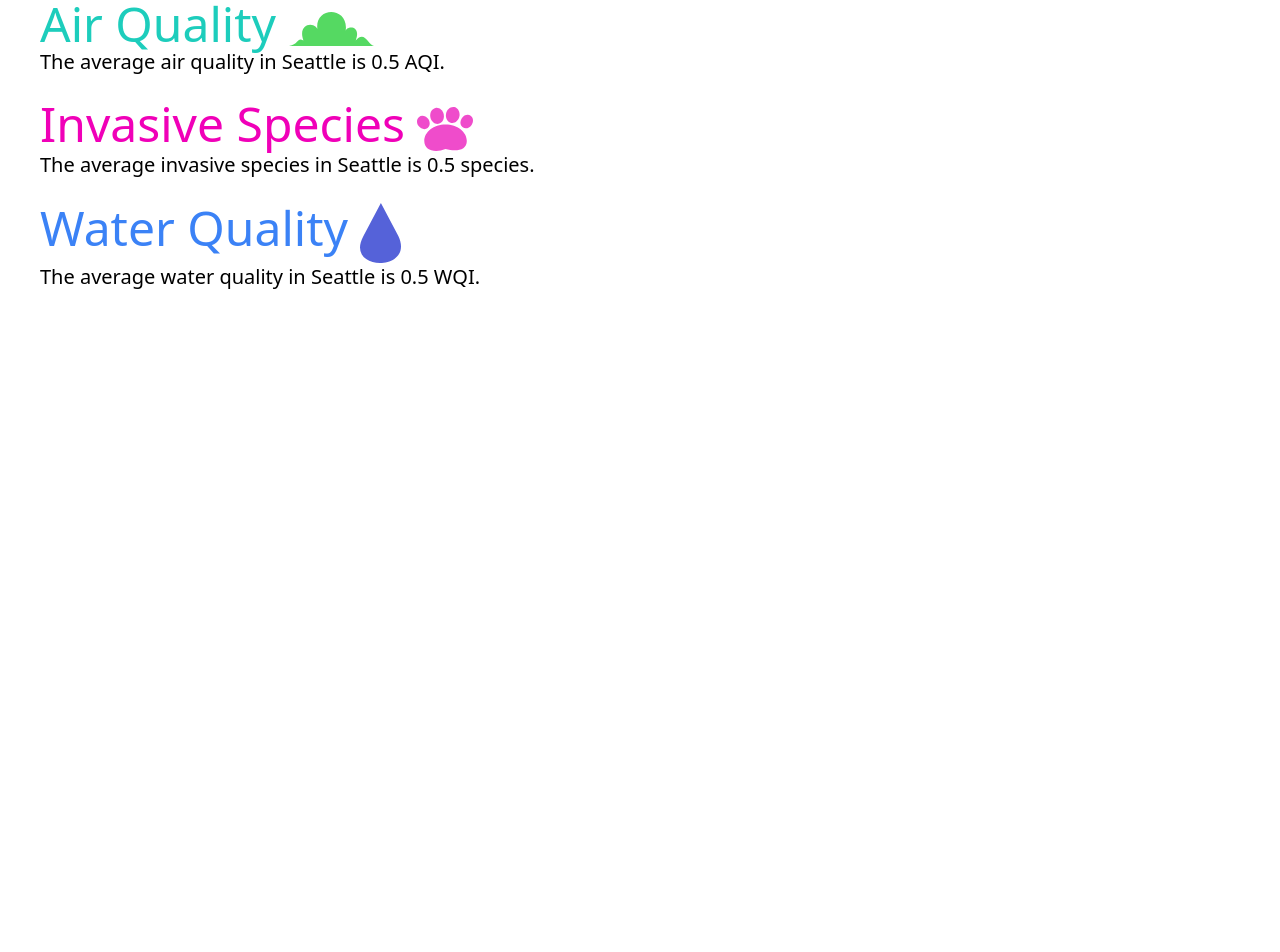
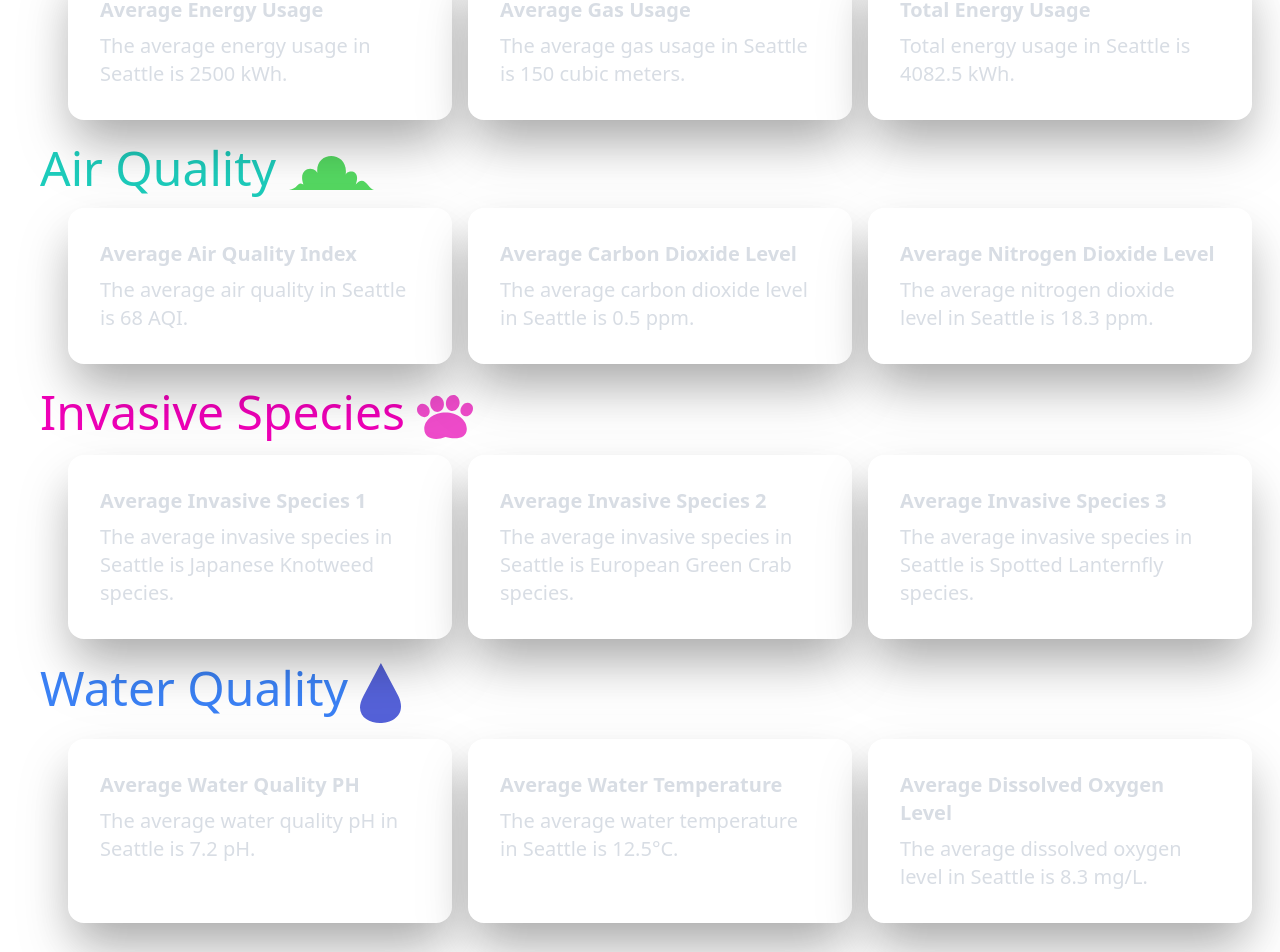
Before and after one commit to mjh316/hackpnwjune, a SvelteKit app: page /localData in a window 1280 px wide. Shown: the part 954-1906 px from the top of the page. Before the commit the page ends 1520 px from the top, so only its background shows below. Built offline with nearby package versions, Linux system fonts and the light colour scheme.

Commit message:
Added cards +data to local data page

```diff
--- /dev/null
+++ b/src/components/Card.svelte
@@ -0,0 +1,13 @@
+<script lang="ts">
+	export let title: string;
+	export let description: string;
+</script>
+
+<div class="card w-96 bg-base-100 shadow-2xl drop-shadow-2xl text-neutral-content">
+	<div class="card-body">
+		<h2 class="card-title">{title}</h2>
+		<p class="text-xl">
+			{description}
+		</p>
+	</div>
+</div>
--- a/src/routes/localData/+page.svelte
+++ b/src/routes/localData/+page.svelte
@@ -3,35 +3,53 @@
 		city: 'Seattle',
 		state: 'WA',
 		energyData: {
-			energyUsage: 0.5,
-			energyCost: 0.5,
-			energySource: 'solar',
-			energySourcePercentage: 0.5,
-			energySourceCost: 0.5,
-			energySourceEmissions: 0.5,
-			energySourceEmissionsPercentage: 0.5,
-			energySourceEmissionsCost: 0.5
+			location: 'Seattle, WA',
+			timestamp: '2023-06-01T12:00:00Z',
+			electricity_usage_kWh: 2500,
+			gas_usage_m3: 150
 		},
 		airQualityData: {
-			airQuality: 0.5,
-			airQualityCost: 0.5,
-			airQualityEmissions: 0.5,
-			airQualityEmissionsCost: 0.5
+			location: 'Seattle, WA',
+			timestamp: '2023-06-01T12:00:00Z',
+			air_quality_index: 68,
+			pm2_5: 9.8,
+			pm10: 15.2,
+			o3: 45.6,
+			no2: 18.3,
+			so2: 3.2,
+			co: 0.5
 		},
 		invasiveSpeciesData: {
-			invasiveSpecies: 0.5,
-			invasiveSpeciesCost: 0.5,
-			invasiveSpeciesEmissions: 0.5,
-			invasiveSpeciesEmissionsCost: 0.5
+			location: 'Seattle, WA',
+			timestamp: '2023-06-01T12:00:00Z',
+			invasive_species: [
+				{
+					species_name: 'Japanese Knotweed',
+					infestation_area_sq_m: 1500
+				},
+				{
+					species_name: 'European Green Crab',
+					infestation_area_sq_m: 250
+				},
+				{
+					species_name: 'Spotted Lanternfly',
+					infestation_area_sq_m: 100
+				}
+			]
 		},
 		waterQualityData: {
-			waterQuality: 0.5,
-			waterQualityCost: 0.5,
-			waterQualityEmissions: 0.5,
-			waterQualityEmissionsCost: 0.5
+			location: 'Seattle, WA',
+			timestamp: '2023-06-01T12:00:00Z',
+			ph_level: 7.2,
+			temperature_celsius: 12.5,
+			dissolved_oxygen_ppm: 8.3,
+			turbidity_ntu: 5.7,
+			nitrate_mg_per_l: 1.2,
+			phosphate_mg_per_l: 0.5
 		}
 	};
 	let visible = true;
+	import Card from '@/components/Card.svelte';
 	import CircleLink from '@/components/CircleLink.svelte';
 	import { fade } from 'svelte/transition';
 </script>
@@ -95,41 +113,78 @@
 			<h1 class="text-amber-500 lg:text-5xl text-3xl">
 				Energy Usage <img class="inline" src="Energy.svg" alt="Energy Icon" />
 			</h1>
-			<div>
-				<p class="text-xl">
-					The average energy usage in {mockData.city} is {mockData.energyData.energyUsage} kWh.
-				</p>
+			<div class="flex gap-x-4 mt-4 justify-center">
+				<Card
+					title="Average Energy Usage"
+					description={`The average energy usage in ${mockData.city} is ${mockData.energyData.electricity_usage_kWh} kWh.`}
+				/>
+				<Card
+					title="Average Gas Usage"
+					description={`The average gas usage in ${mockData.city} is ${mockData.energyData.gas_usage_m3} cubic meters.`}
+				/>
+				<Card
+					title="Total Energy Usage"
+					description={`Total energy usage in ${mockData.city} is ${
+						mockData.energyData.electricity_usage_kWh + mockData.energyData.gas_usage_m3 * 10.55
+					} kWh.`}
+				/>
 			</div>
 		</div>
 		<div id="airquality">
 			<h1 class="text-accent lg:text-5xl text-3xl">
 				Air Quality <img class="inline" src="Air.svg" alt="Air Icon" />
 			</h1>
-			<div>
-				<p class="text-xl">
-					The average air quality in {mockData.city} is {mockData.airQualityData.airQuality} AQI.
-				</p>
+			<div class="flex gap-x-4 mt-4 justify-center">
+				<Card
+					title={'Average Air Quality Index'}
+					description={`The average air quality in ${mockData.city} is ${mockData.airQualityData.air_quality_index} AQI.`}
+				/>
+				<Card
+					title={'Average Carbon Dioxide Level'}
+					description={`The average carbon dioxide level in ${mockData.city} is ${mockData.airQualityData.co} ppm.`}
+				/>
+				<Card
+					title={'Average Nitrogen Dioxide Level'}
+					description={`The average nitrogen dioxide level in ${mockData.city} is ${mockData.airQualityData.no2} ppm.`}
+				/>
 			</div>
 		</div>
 		<div id="invasivespecies">
 			<h1 class="text-secondary lg:text-5xl text-3xl">
 				Invasive Species <img class="inline" src="Species.svg" alt="Species Icon" />
 			</h1>
-			<div>
-				<p class="text-xl">
-					The average invasive species in {mockData.city} is {mockData.invasiveSpeciesData
-						.invasiveSpecies} species.
-				</p>
+			<div class="flex gap-x-4 mt-4 justify-center">
+				<Card
+					title={'Average Invasive Species 1'}
+					description={`The average invasive species in ${mockData.city} is ${mockData.invasiveSpeciesData.invasive_species[0].species_name} species.`}
+				/>
+				<Card
+					title={'Average Invasive Species 2'}
+					description={`The average invasive species in ${mockData.city} is ${mockData.invasiveSpeciesData.invasive_species[1].species_name} species.`}
+				/>
+				<Card
+					title={'Average Invasive Species 3'}
+					description={`The average invasive species in ${mockData.city} is ${mockData.invasiveSpeciesData.invasive_species[2].species_name} species.`}
+				/>
 			</div>
 		</div>
-		<div id="waterquality">
+		<div id="waterquality" class="mb-10">
 			<h1 class="lg:text-5xl text-3xl text-blue-500">
 				Water Quality <img class="inline" src="Water.svg" alt="Water Icon" />
 			</h1>
-			<div>
-				<p class="text-xl">
-					The average water quality in {mockData.city} is {mockData.waterQualityData.waterQuality} WQI.
-				</p>
+			<div class="flex gap-x-4 mt-4 justify-center">
+				<Card
+					title={'Average Water Quality PH'}
+					description={`The average water quality pH in ${mockData.city} is ${mockData.waterQualityData.ph_level} pH.`}
+				/>
+				<Card
+					title={'Average Water Temperature'}
+					description={`The average water temperature in ${mockData.city} is ${mockData.waterQualityData.temperature_celsius}°C.`}
+				/>
+				<Card
+					title={'Average Dissolved Oxygen Level'}
+					description={`The average dissolved oxygen level in ${mockData.city} is ${mockData.waterQualityData.dissolved_oxygen_ppm} mg/L.`}
+				/>
 			</div>
 		</div>
 	</div>
```
